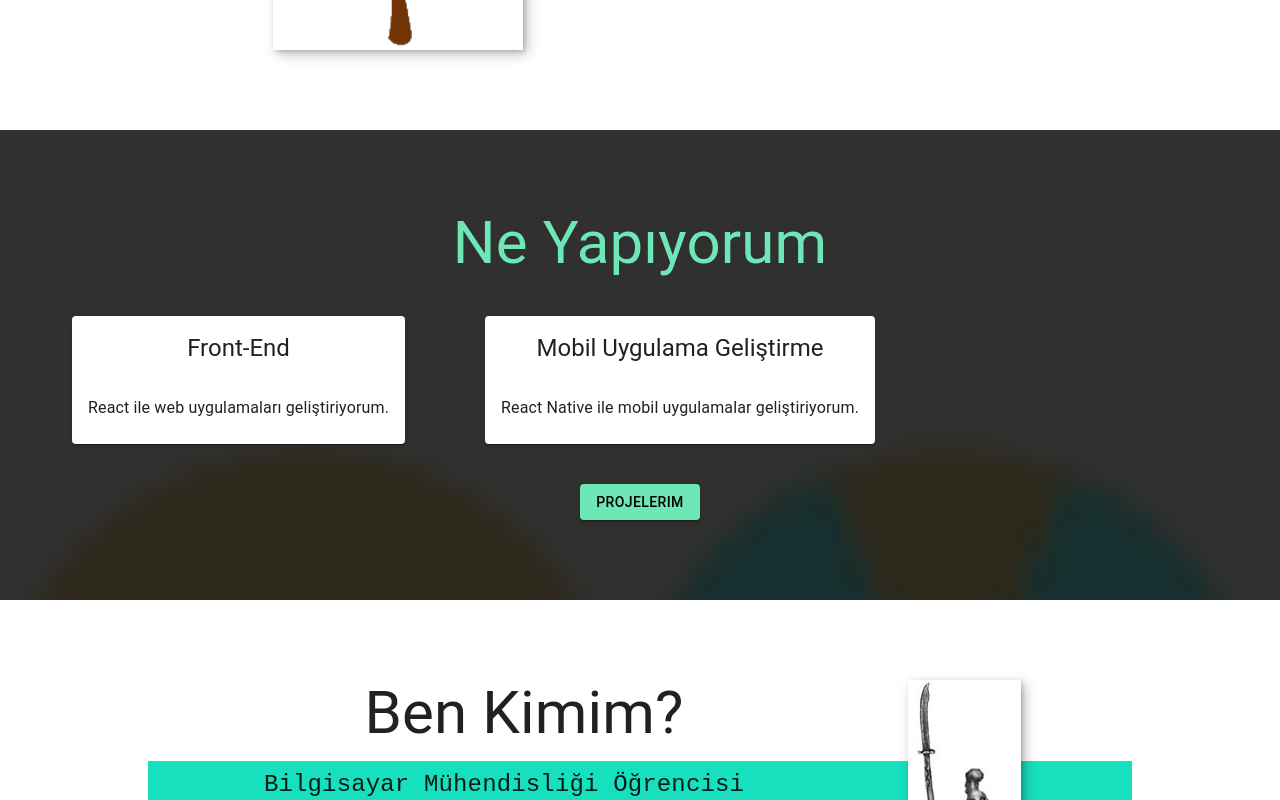
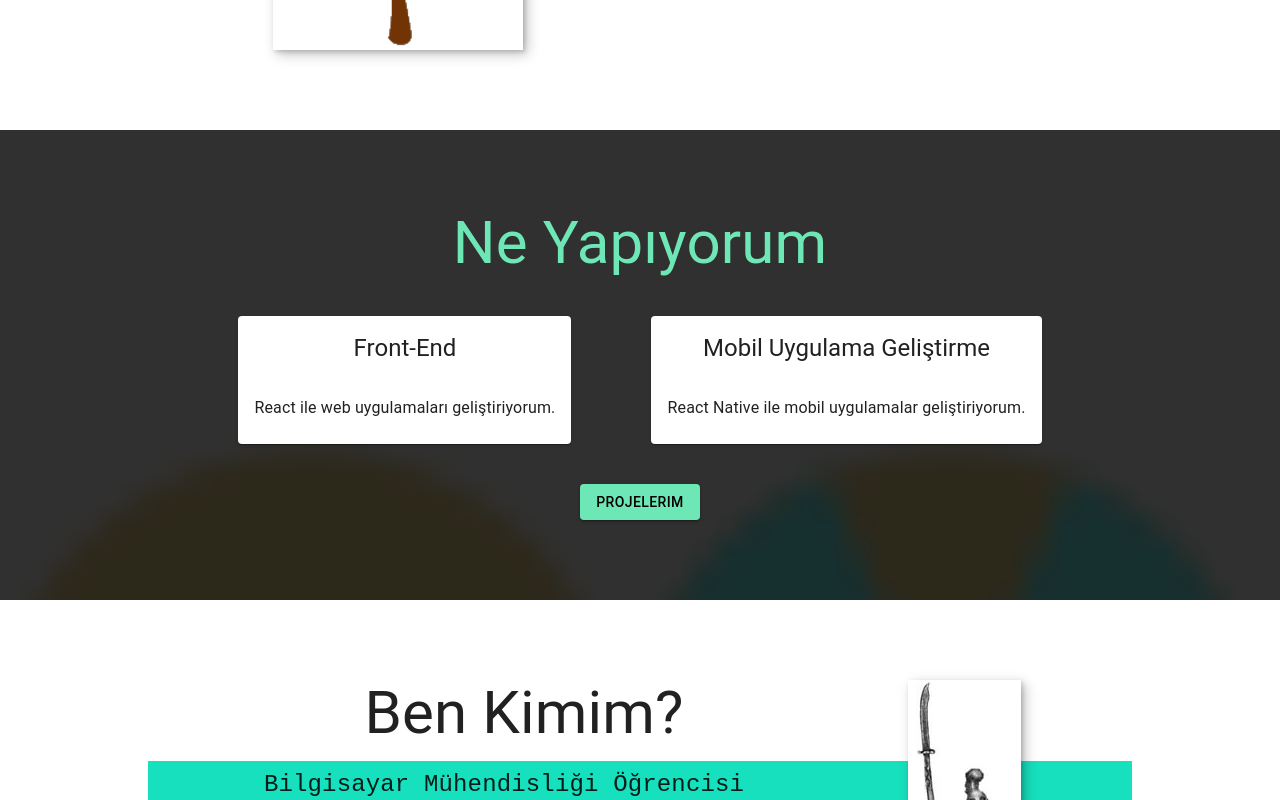
Before and after one commit to onurozdamar/portfolio-react, a React (Create React App) app: page / in a window 1280 px wide. Shown: the part 478-1278 px from the top of the page. Built offline with nearby package versions, Linux system fonts and the light colour scheme; a web font is replaced by a local one.

Commit message:
center items

```diff
--- a/src/pages/mainPage/MyServices.js
+++ b/src/pages/mainPage/MyServices.js
@@ -10,7 +10,7 @@ import img from "../../img/logo.png";
 function MyServices() {
   return (
     <section
-      className="text-center"
+      className="text-center flex flex-col justify-center items-center"
       id="services"
       style={{
         backgroundImage: `url(${img})`,
```
